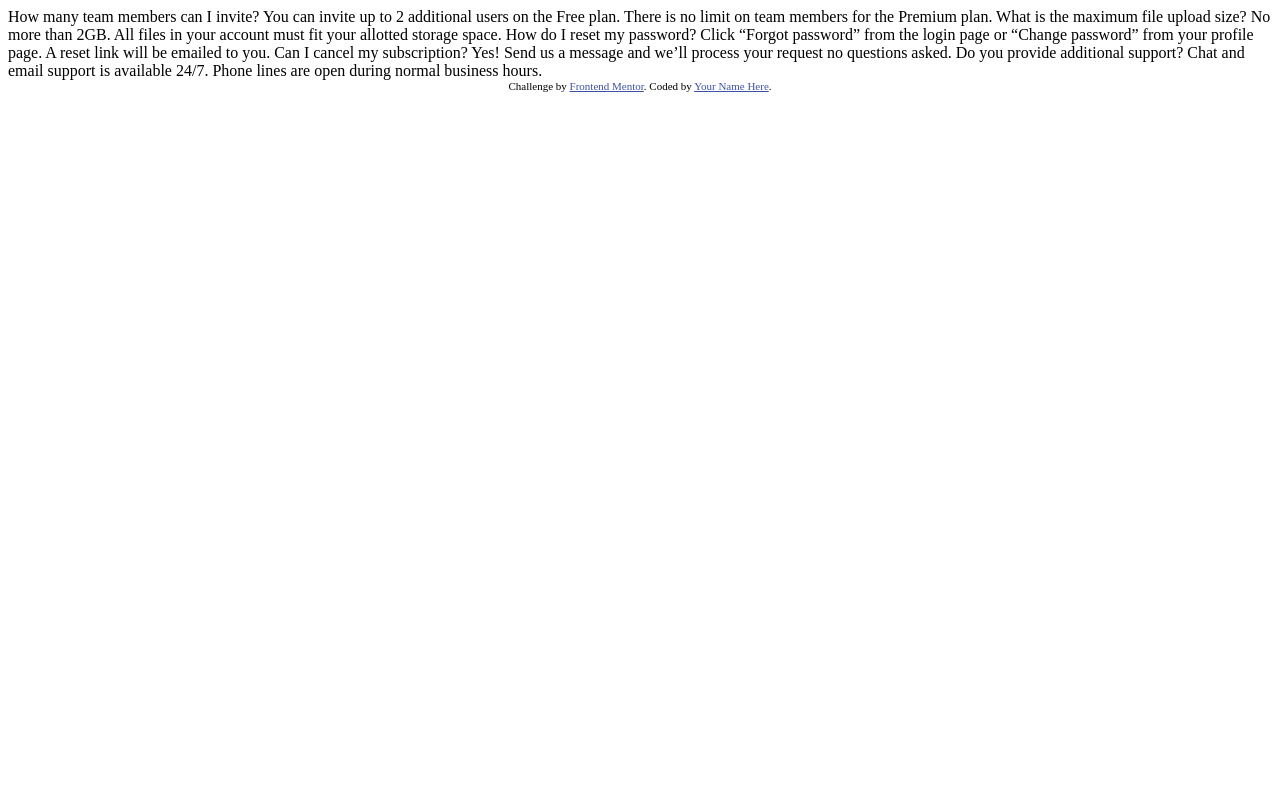
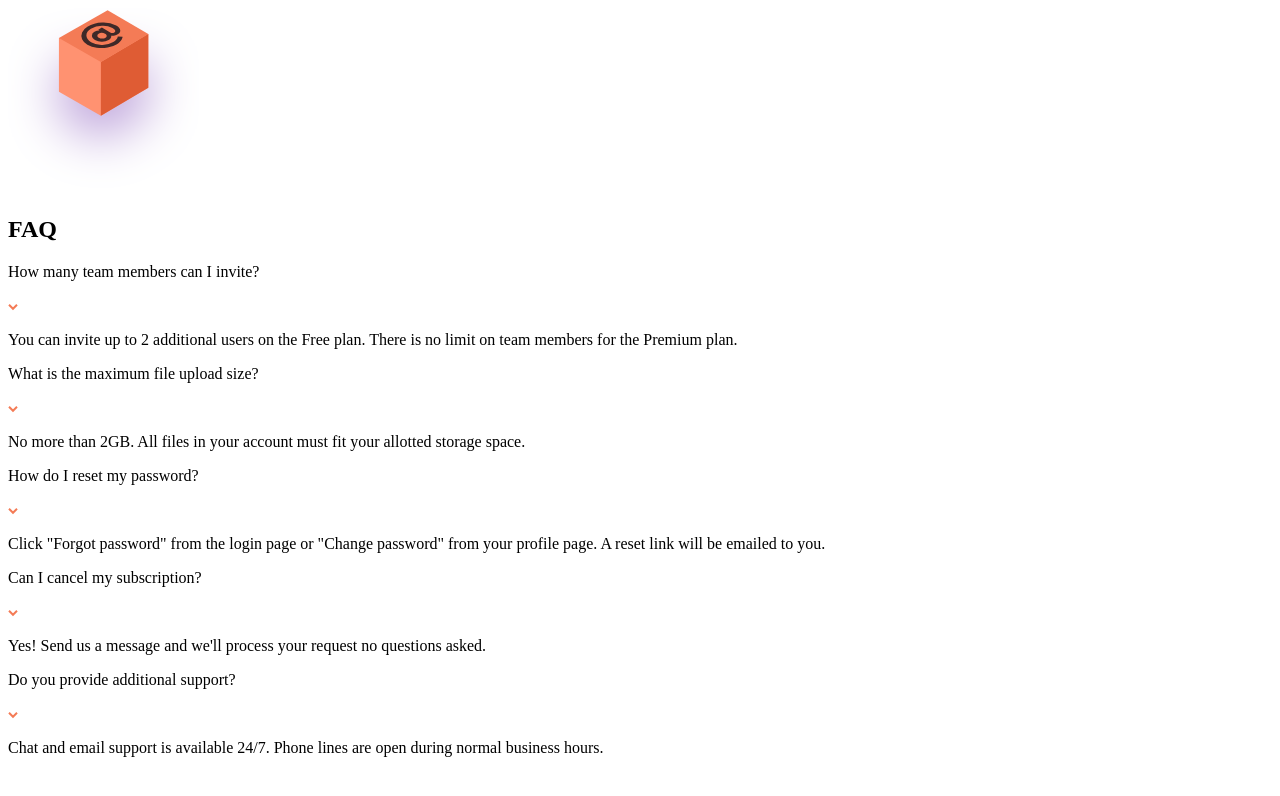
Before and after one commit to andrebdasilva/faq-accordion-card-main, a plain HTML site: page index.html in a window 1280 px wide. Drawn offline with Linux system fonts and the light colour scheme.

Commit message:
add tags e image

```diff
--- a/index.html
+++ b/index.html
@@ -1,40 +1,78 @@
 <!DOCTYPE html>
 <html lang="en">
+
 <head>
   <meta charset="UTF-8">
-  <meta name="viewport" content="width=device-width, initial-scale=1.0"> <!-- displays site properly based on user's device -->
+  <meta name="viewport" content="width=device-width, initial-scale=1.0">
+  <link rel="icon" type="image/png" sizes="32x32" href="./images/favicon-32x32.png">
+  <title>Frontend Mentor | FAQ Accordion Card</title>
+</head>
 
-  <link rel="icon" type="image/png" sizes="32x32" href="./images/favicon-32x32.png">
+<body>
+  <main>
+    <section class="container-images">
+      <img src="./images/illustration-box-desktop.svg" alt="box illustration">
+    </section>
 
-  <title>Frontend Mentor | FAQ Accordion Card</title>
+    <section class="container-faq">
+      <h1>FAQ</h1>
 
-  <!-- Feel free to remove these styles or customise in your own stylesheet 👍 -->
-  <style>
-    .attribution { font-size: 11px; text-align: center; }
-    .attribution a { color: hsl(228, 45%, 44%); }
-  </style>
-</head>
-<body>
-  How many team members can I invite?
-  You can invite up to 2 additional users on the Free plan. There is no limit on
-  team members for the Premium plan.
+      <div class="container-question">
+        <p class="title-question">How many team members can I invite?</p>
+        <img class="arrow-icon" src="./images/icon-arrow-down.svg" alt="arrow down">
+      </div>
 
-  What is the maximum file upload size?
-  No more than 2GB. All files in your account must fit your allotted storage space.
+      <div class="container-answer">
+        <p>
+          You can invite up to 2 additional users on the Free plan.
+          There is no limit on team members for the Premium plan.
+        </p>
+      </div>
 
-  How do I reset my password?
-  Click “Forgot password” from the login page or “Change password” from your profile page.
-  A reset link will be emailed to you.
+      <div class="container-question">
+        <p class="title-question">What is the maximum file upload size?</p>
+        <img class="arrow-icon" src="./images/icon-arrow-down.svg" alt="arrow down">
+      </div>
+      <div class="container-answer">
+        <p>
+          No more than 2GB. All files in your account must fit your allotted storage space.
+        </p>
+      </div>
 
-  Can I cancel my subscription?
-  Yes! Send us a message and we’ll process your request no questions asked.
+      <div class="container-question">
+        <p class="title-question">How do I reset my password?</p>
+        <img class="arrow-icon" src="./images/icon-arrow-down.svg" alt="arrow down">
+      </div>
+      <div class="container-answer">
+        <p>
+          Click "Forgot password" from the login page or "Change password" from your profile page.
+          A reset link will be emailed to you.
+        </p>
+      </div>
 
-  Do you provide additional support?
-  Chat and email support is available 24/7. Phone lines are open during normal business hours.
+      <div class="container-question">
+        <p class="title-question">Can I cancel my subscription?</p>
+        <img class="arrow-icon" src="./images/icon-arrow-down.svg" alt="arrow down">
+      </div>
+      <div class="container-answer">
+        <p>
+          Yes! Send us a message and we'll process your request no questions asked.
+        </p>
+      </div>
 
-  <div class="attribution">
-    Challenge by <a href="https://www.frontendmentor.io?ref=challenge" target="_blank">Frontend Mentor</a>.
-    Coded by <a href="#">Your Name Here</a>.
-  </div>
+      <div class="container-question">
+        <p class="title-question">Do you provide additional support?</p>
+        <img class="arrow-icon" src="./images/icon-arrow-down.svg" alt="arrow down">
+      </div>
+      <div class="container-answer">
+        <p>
+          Chat and email support is available 24/7.
+          Phone lines are open during normal business hours.
+        </p>
+      </div>
+
+    </section>
+  </main>
 </body>
+
 </html>
```
